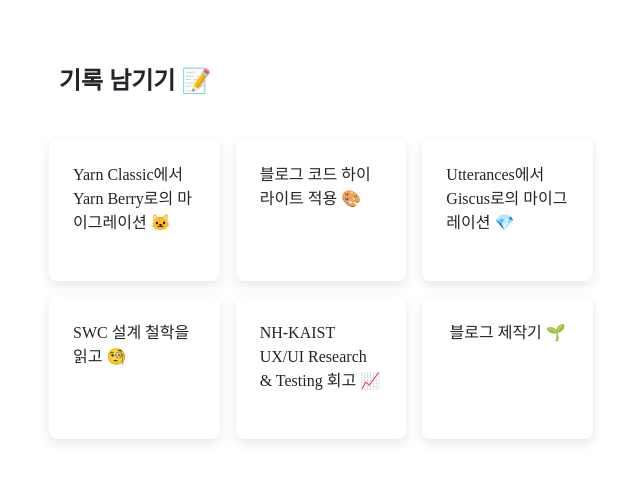
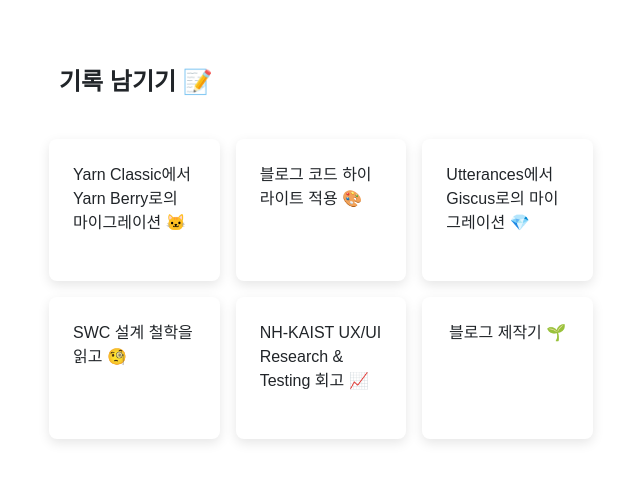
Before and after one commit to yumin-jung/next-blog, a Next.js app: page / in a window 1280 px wide. Shown: the top 482 px of the page, without its empty margins (319-959 px from the left). Built offline with nearby package versions, Linux system fonts and the light colour scheme; a web font is replaced by a local one.

Commit message:
refactor: Optimize font resource (#12)

```diff
--- a/pages/index.tsx
+++ b/pages/index.tsx
@@ -17,12 +17,12 @@
           <title>Yumin</title>
         </Head>
         <section className={`${homeStyles.headingMd} ${homeStyles.padding1px}`}>
-          <h2 className={`${homeStyles.headingLg} ${homeStyles.tossface}`}>기록 남기기 📝</h2>
+          <h2 className={homeStyles.headingLg}>기록 남기기 📝</h2>
           <ul className={homeStyles.grid}>
             {allPostsData.map(({ id, title }) =>
               <div key={id}>
                 <Link href={`/posts/${[id]}`} style={{ textDecoration: 'none' }}>
-                  <div className={`${homeStyles.gridItem} ${homeStyles.tossface}`}>{title}</div>
+                  <div className={homeStyles.gridItem}>{title}</div>
                 </Link>
               </div>
             )}
--- a/pages/posts/[id].tsx
+++ b/pages/posts/[id].tsx
@@ -48,7 +48,7 @@
                 <title>{postData.title}</title>
             </Head>
             <article>
-                <h1 className={`${homeStyles.headingXl} ${homeStyles.tossface}`}>{postData.title}</h1>
+                <h1 className={homeStyles.headingXl}>{postData.title}</h1>
                 <div className={homeStyles.subheading}>{postDate}</div>
                 <div
                     className={homeStyles.bodyMd}
--- a/styles/Home.module.css
+++ b/styles/Home.module.css
@@ -26,6 +26,7 @@
 .bodyMd {
     font-size: 1.1rem;
     line-height: 1.8;
+    font-weight: 300;
 }
 
 .padding1px {
@@ -88,8 +89,3 @@
     padding: 0 1rem;
     margin: 3rem auto 6rem;
 }
-
-
-.tossface {
-    font-family: Tossface;
-}
--- a/styles/globals.css
+++ b/styles/globals.css
@@ -4,6 +4,7 @@
 }
 
 * {
+  font-family: sans-serif, Tossface;
   color: #212529;
   box-sizing: border-box;
   padding: 0;
@@ -16,3 +17,7 @@
   border-radius: 8px;
   line-height: 1.5;
 }
+
+strong {
+  font-weight: 400;
+}
```
